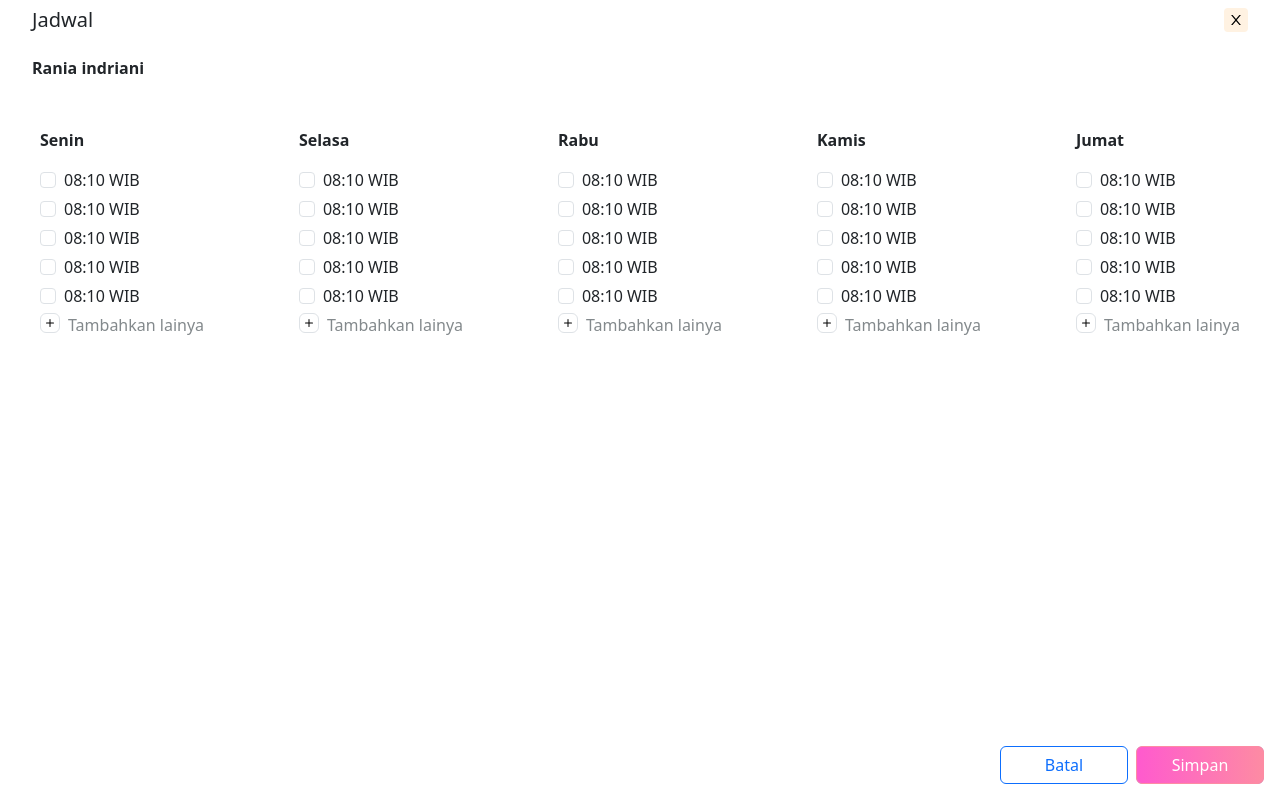
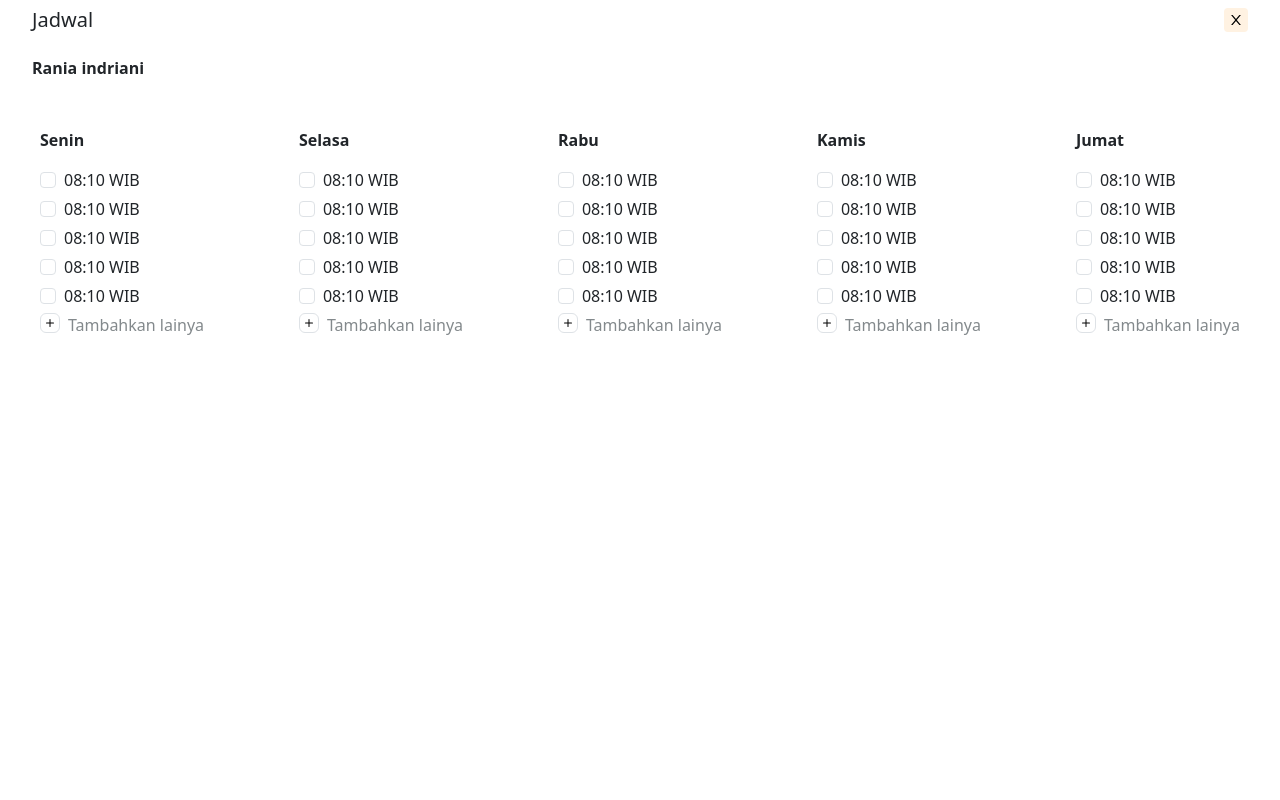
Before and after one commit to Capstone-Tim-14/woman-center-fe, a React (Vite) app in the folder women-center/: page /jadwal in a window 1280 px wide. Built offline with nearby package versions, Linux system fonts and the light colour scheme.

Commit message:
revisi jadwal dikit

```diff
--- a/women-center/src/component/organisms/konten/kontenJadwal.jsx
+++ b/women-center/src/component/organisms/konten/kontenJadwal.jsx
@@ -138,22 +138,6 @@ const KontenJadwal = () => {
                         </div>
                     </div>
                 </div>
-                <div className="position-absolute bottom-0 end-0 p-3">
-                    <div className='d-flex gap-2'>
-                        <Buttonn
-                            className={"bg-white text-primary"}
-                            label="Batal"
-                            // onClick nya diisi sesuai kondisi
-                            onClick={""}
-                        />
-                        <Buttonn
-                            className={"bg-button"}
-                            label="Simpan"
-                             // onClick nya diisi sesuai kondisi
-                            onClick={""}
-                        />
-                    </div>
-                </div>
             </div>
 
         </>
```
